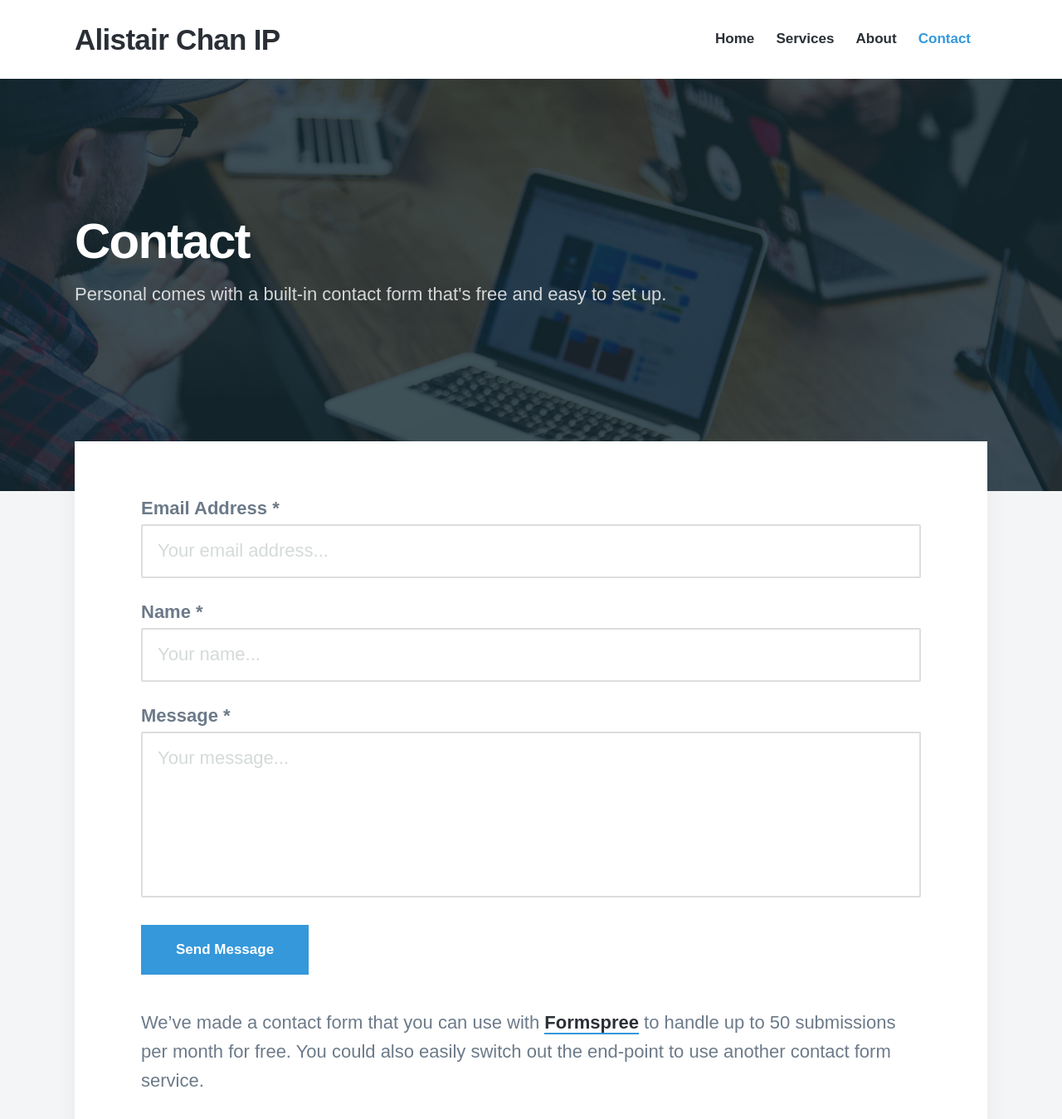
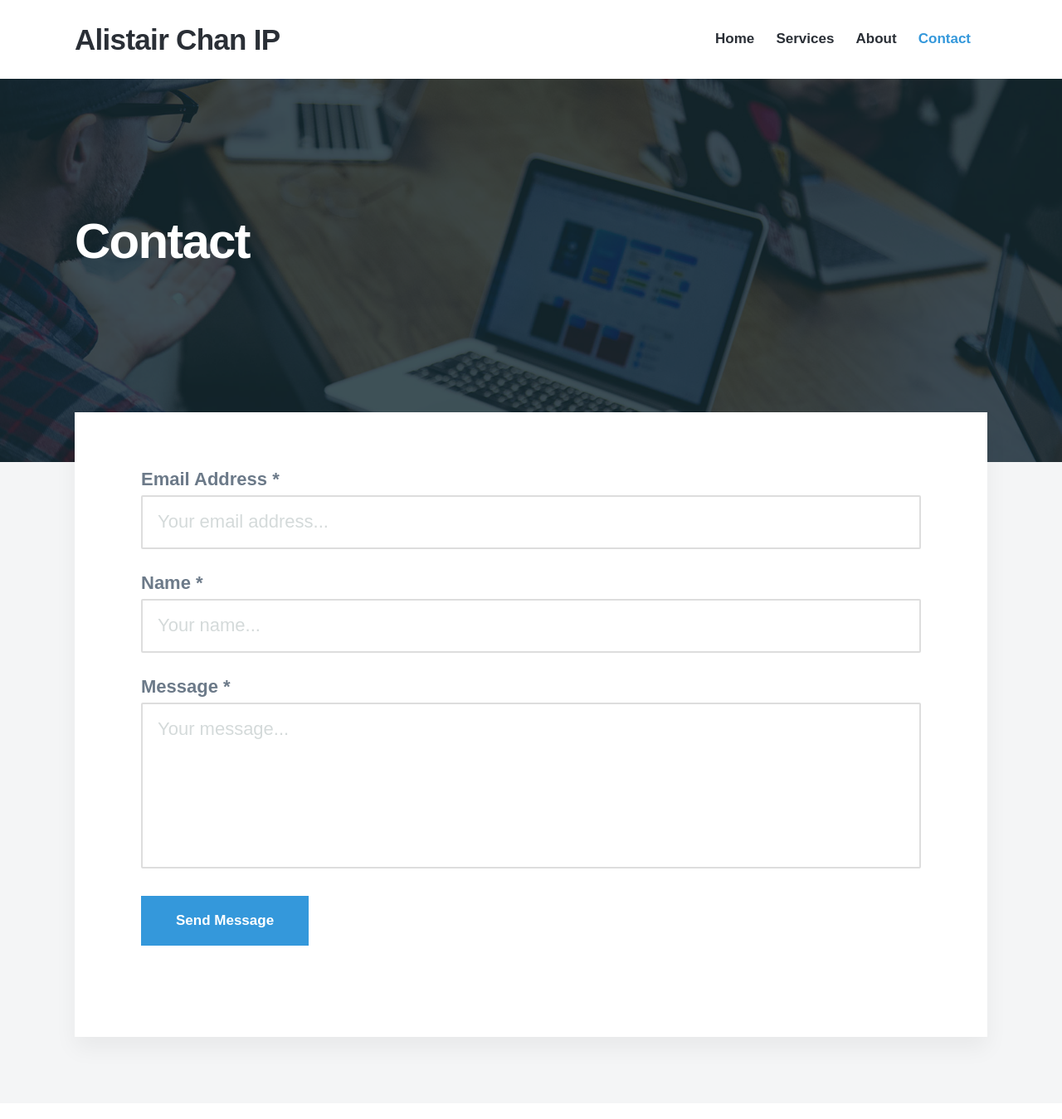
Before and after one commit to alistairchan/alistairchan.github.io, a Jekyll site: the page built from _pages/contact.md, in a window 1280 px wide and 1400 px high. Shown: the top 1349 px of the window at 83% size. Built offline with Jekyll 4.4.1, drawn with Linux system fonts in a browser that asks for light colours; nearby versions of some CDN libraries; some web fonts are replaced.

Commit message:
Update contact.md

```diff
--- a/_pages/contact.md
+++ b/_pages/contact.md
@@ -1,10 +1,8 @@
 ---
 title: Contact
-subtitle: Personal comes with a built-in contact form that's free and easy to set up.
-description: Personal is the perfect theme for developers, designers and other creatives.
+subtitle:
+description:
 featured_image: /images/demo/contact.jpg
 ---
 
 {% include contact-form.html %}
-
-We've made a contact form that you can use with [Formspree](https://formspree.io/) to handle up to 50 submissions per month for free. You could also easily switch out the end-point to use another contact form service.
```
